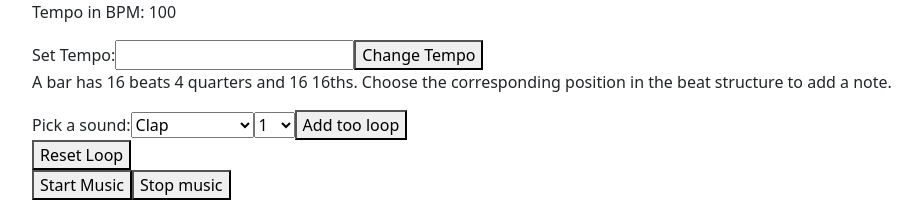
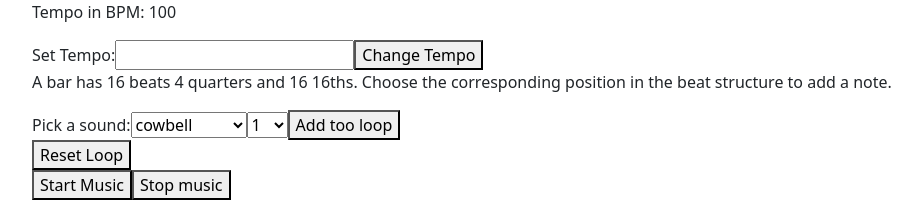
Before and after one commit to professional-pigeon/react-music-app, a React (Create React App) app: page / in a window 1280 px wide. Shown: the top 202 px of the page, without its empty margins (50-972 px from the left). Built offline with nearby package versions, Linux system fonts and the light colour scheme; no server answers.

Commit message:
usounds list populates on function

```diff
--- a/src/components/InstrumentForm.js
+++ b/src/components/InstrumentForm.js
@@ -18,28 +18,21 @@ function InstrumentForm(props) {
     return beatArray
   }
 
+  let sounds = ["cowbell", "conga_hi", "cymbal", "conga_mid", "conga_low", "hihat_open", "tom_hi", "maracas", "tom_mid", "hihat_closed", "tom_low", "clave", "clap", "snare", "rim", "kick"]
+
+  function addSounds(sounds) {
+    let soundArray = []
+    sounds.forEach(element => soundArray.push(<option value={element}>{element}</option>))
+    return soundArray
+  }
+
 return (
   <div>
     <p>A bar has 16 beats 4 quarters and 16 16ths. Choose the corresponding position in the beat structure to add a note.</p>
     <form onSubmit={handleInstrumentAdd}>
       <label>Pick a sound:
         <select name="instrument">
-          <option selected value="clap">Clap</option>
-          <option value="cowbell">Cowbell</option>
-          <option value="cymbal">Cymbal</option>
-          <option value="hihat_open">Hi-hat Open</option>
-          <option value="hihat_closed">Hi-hat Closed</option>
-          <option value="conga_hi"> Conga High</option>
-          <option value="conga_mid">Conga Mid</option>
-          <option value="conga_low">Conga Low</option>
-          <option value="maracas">Maracas</option>
-          <option value="clave">Clave</option>
-          <option value="tom_hi">Tom High</option>
-          <option value="tom_mid">Tom Mid</option>
-          <option value="tom_low">Tom Low</option>
-          <option value="snare">Snare</option>
-          <option value="rim">Rim</option>
-          <option value="kick">Kick</option>
+          {addSounds(sounds)}
         </select>
       <select name="beat">
           {addBeats(props.playInstrument.length)}
--- a/src/components/SoundControl.js
+++ b/src/components/SoundControl.js
@@ -70,14 +70,13 @@ class SoundControl extends React.Component {
       <Player
         useTempo={useTempo}
         setNewTempo={this.setTempo}
-        sound={this.state.instrument}
-
       />
       <InstrumentForm
         handleChange={this.handleChange}
         playInstrument={playInstrument}
         addInstrument={this.addInstrumentToSpace}
         resetLoop={this.resetLoop}
+        sounds={drumMachine}
       />
       <button onClick={() => this.setIntervalIDandPlay(playInstrument, useTempo, drumMachine)}>Start Music</button>
       <button onClick={() => this.clearTheInterval(this.state.intervalID)}>Stop music</button>
```
